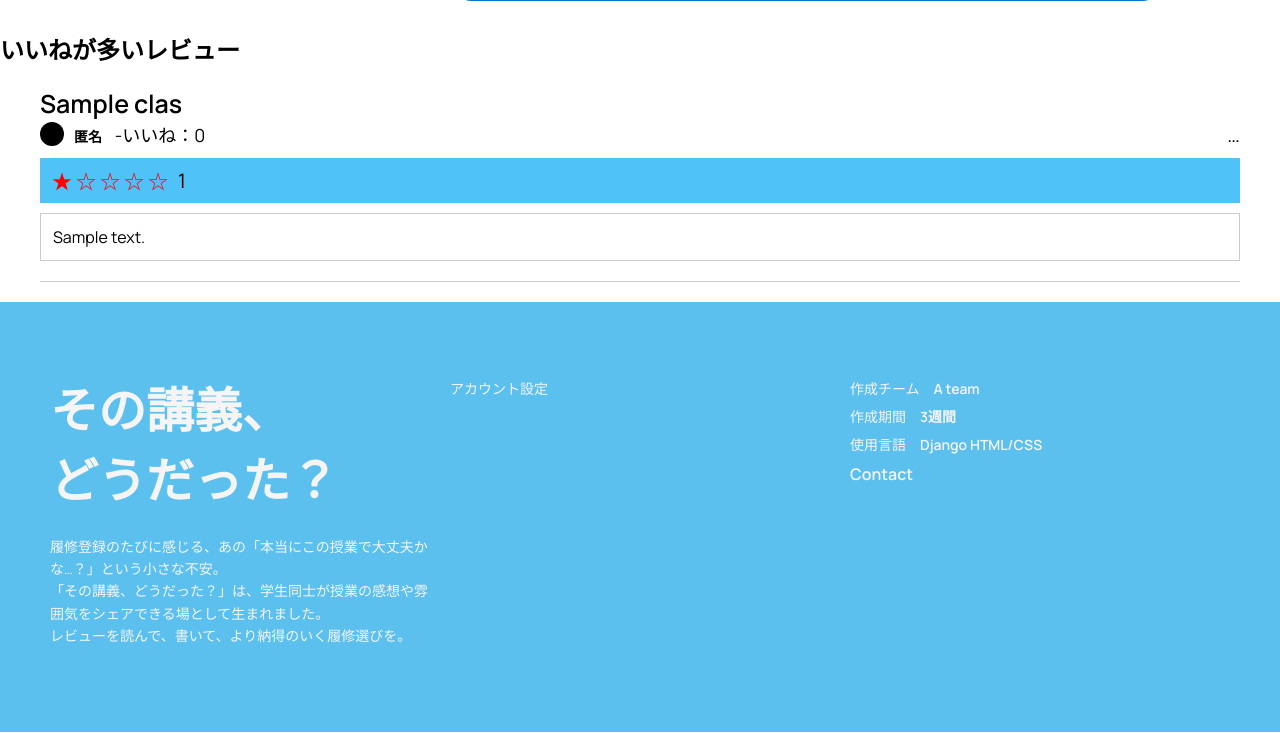
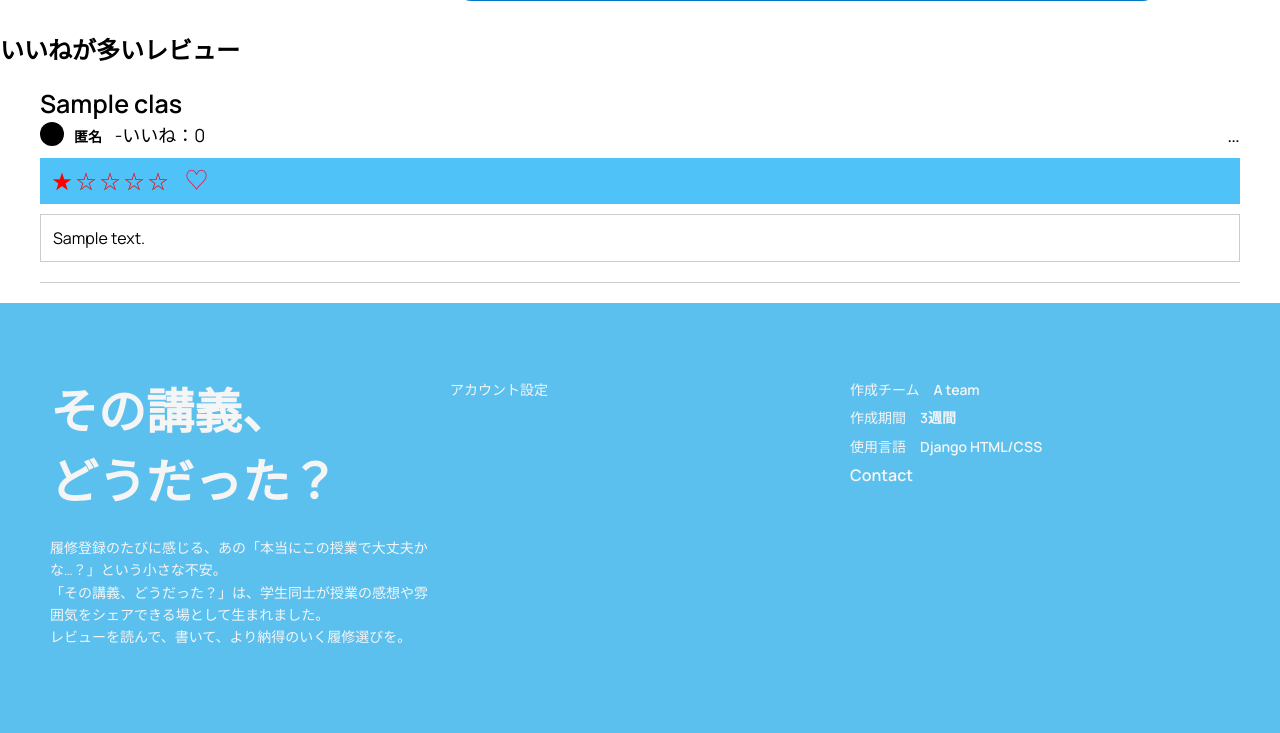
Before and after one commit to knagaki1225/2025_hackathon_teamA, a Django app: page /review/ in a window 1280 px wide. Shown: the part 963-1696 px from the top of the page. Run offline with Django 4.2, Linux system fonts and the light colour scheme; a user stored in the database is signed in; tables that the repository leaves empty hold one stand-in row (values such as "Sample post"); some libraries are stand-ins or nearby versions.

Commit message:
いいね機能の追加

```diff
--- a/review/urls.py
+++ b/review/urls.py
@@ -8,4 +8,5 @@ urlpatterns = [
     path('<int:pk>/', views.ReviewDetailView.as_view(), name='detailReview'),
     path('search/', views.search, name='search'),
     path('review/<int:class_id>/create/', views.ReviewCreateView.as_view(), name='createReview'),
+    path('toggle_good/', views.toggle_good, name='toggle_good'),
 ]
--- a/review/views.py
+++ b/review/views.py
@@ -11,6 +11,9 @@ from django.views import View
 from django.shortcuts import redirect
 from django.utils.decorators import method_decorator
 from itertools import islice
+from django.http import JsonResponse
+from django.views.decorators.http import require_POST
+from django.shortcuts import get_object_or_404
 
 def search(request):
     result = None
@@ -116,3 +119,30 @@ class ReviewCreateView(View):
             anonymity_flg=bool(request.POST.get('anonymity_flg')),
         )
         return redirect('review:detailReview', pk=class_id)
+
+@require_POST
+@login_required
+def toggle_good(request):
+    review_id = request.POST.get("review_id")
+    review = get_object_or_404(Review, id=review_id)
+
+    # 既に存在するか確認（del_flg=False のもの）
+    good = Good.objects.filter(user_id=request.user, review_id=review, del_flg=False).first()
+
+    if good:
+        # 既に「いいね」してる → del_flg を True に
+        good.del_flg = True
+        good.save()
+        liked = False
+    else:
+        # まだ「いいね」してない → 新しく追加
+        Good.objects.create(user_id=request.user, review_id=review)
+        liked = True
+
+    # 最新のいいね数をカウント（del_flg=False のみ）
+    like_count = Good.objects.filter(review_id=review, del_flg=False).count()
+
+    return JsonResponse({
+        "liked": liked,
+        "like_count": like_count,
+    })
--- a/templates/base.html
+++ b/templates/base.html
@@ -5,6 +5,7 @@
   <meta charset="UTF-8">
   <title>{% block title %}{% endblock %} | Logo</title>
   <style>{% block style %}{% endblock %}</style>
+  <meta name="csrf-token" content="{{ csrf_token }}">
 </head>
 <body>
   {% include 'top.html' %}
--- a/templates/home.html
+++ b/templates/home.html
@@ -139,9 +139,60 @@
     width: 100%;
     height: 481%;
   }
+  .like-button {
+  display: inline-flex;
+  align-items: center;
+  border: none;
+  background: transparent;
+  cursor: pointer;
+  font-size: 1.2rem;
+  padding: 0.2rem 0.4rem;
+  transition: transform 0.1s ease;
+}
+
+/* ハートアイコンのベース */
+.heart-icon {
+  display: inline-block;
+  font-size: 1.5rem;
+  line-height: 1;
+  margin-right: 0.3rem;
+  transition: color 0.2s ease;
+}
+
+/* 空ハート（unicode: 🤍）*/
+.heart-icon::before {
+  content: "\2661";
+  color: #E0245E; /* 薄いグレー */
+}
+
+/* 押された後の「いいね」状態 */
+.like-button.liked {
+  transform: scale(1.2); /* 押した瞬間に少し拡大 */
+}
+
+.like-button.liked .heart-icon {
+  color: #E0245E;      /* Instagram風のピンク系 */
+}
+
+.like-button.liked .heart-icon::before {
+  content: "\2665";    /* 実線のハート */
+}
+
+/* 数字のスタイル */
+.like-count {
+  font-weight: bold;
+  color: #333;
+}
+
+/* scale を元に戻すアニメーション */
+.like-button:active {
+  transform: scale(1.1);
+}
+
 {% endblock %}
 {% block content %}
-
+{% csrf_token %}
+<script src="{% static 'review/detail.js' %}"></script>
 <div class="top">
   <img src="{% static "img/Rectangle 248.png" %}" alt="img">
 </div>
@@ -262,7 +313,10 @@
               {% endif %}
             {% endfor %}
           </div>
-          <div style="color: black;">{{ review.review_num }}</div>
+
+          <button class="like-button" data-review-id="{{ review.id }}" data-url="{% url 'review:toggle_good' %}">
+            <span class="heart-icon"></span>
+          </button>
         </div>
 
         <!-- レビューコメント -->
--- a/templates/review/detail.html
+++ b/templates/review/detail.html
@@ -4,6 +4,7 @@
 {% load static %}
 
 {% block content %}
+{% csrf_token %}
   <link rel="stylesheet" href="{% static 'review/detail.css' %}">
   <script src="{% static 'review/detail.js' %}"></script>
   <div style="margin: 40px; font-family: sans-serif;">
@@ -120,7 +121,10 @@
             {% endif %}
           {% endfor %}
         </div>
-        <div style="color: black;">{{ review.review_num }}</div>
+        <button class="like-button" data-review-id="{{ review.id }}" data-url="{% url 'review:toggle_good' %}">
+          <span class="heart-icon"></span>
+          <span class="like-count">{{ good_count }}</span>
+        </button>
       </div>
 
       <!-- レビューコメント -->
```
Also changed, not shown: static/review/detail.css (+50 -0 lines), static/review/detail.js (+44 -0 lines).
